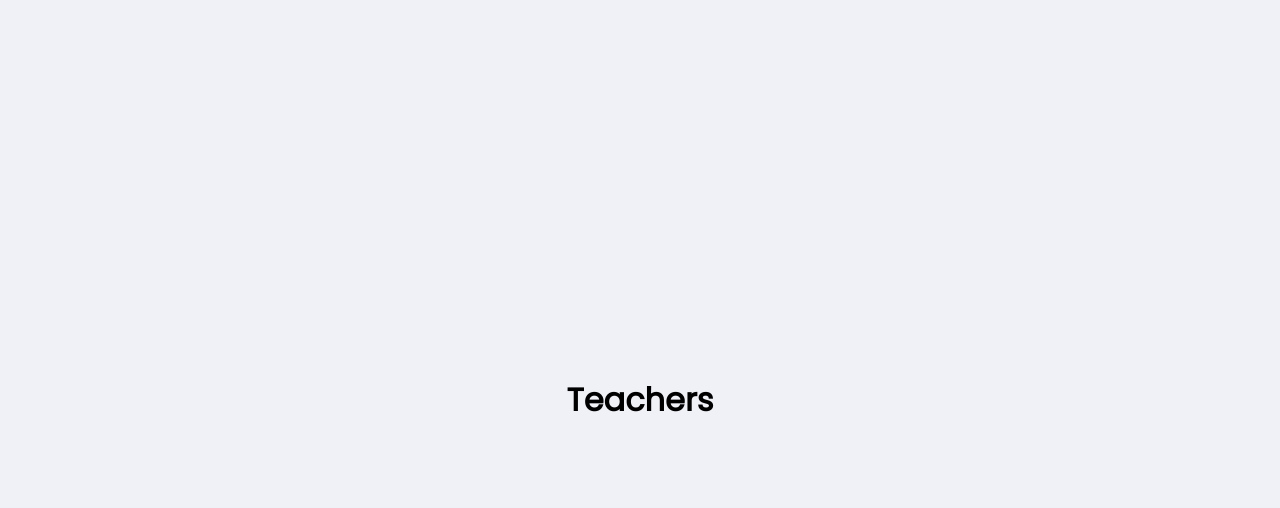
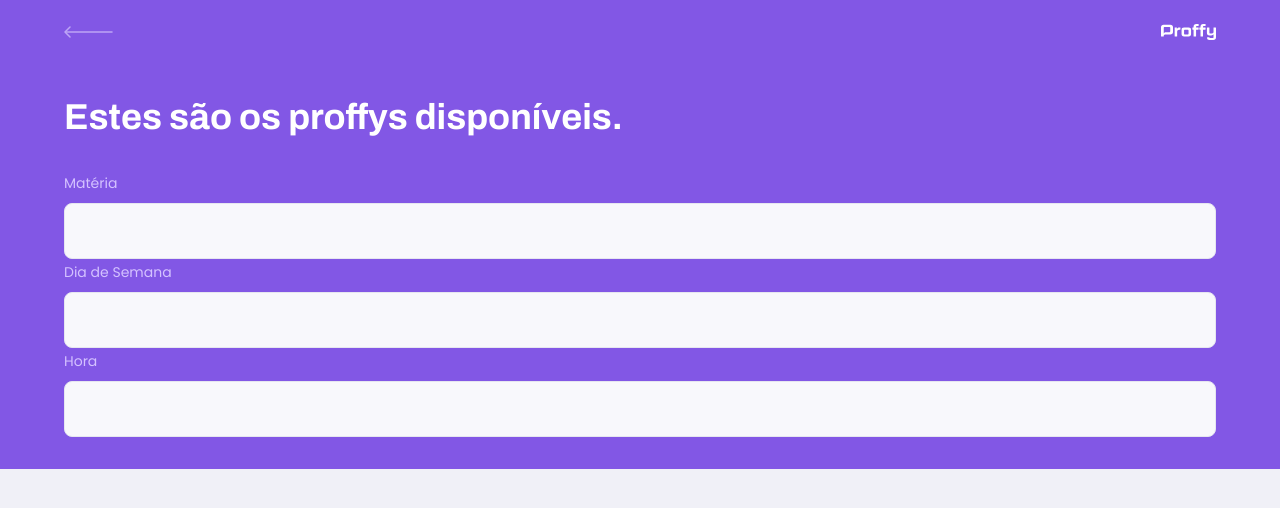
Before and after one commit to DIGOARTHUR/Proffy, a React (Create React App) app: page /Proffy---Platafoma-de-Aulas/study in a window 1280 px wide. Shown: the top 508 px of the page. Built offline with nearby package versions, Linux system fonts and the light colour scheme.

Commit message:
add Pages {TeacherForm / TeacherList}

```diff
--- /dev/null
+++ b/src/components/PageHeader/index.tsx
@@ -0,0 +1,27 @@
+import React from 'react'
+import backIcon from '../../assets/images/icons/back.svg'
+import logoImg from '../../assets/images/logo.svg'
+import { Link } from 'react-router-dom'
+
+interface PageHeaderProps{
+    title:string;
+    children?: React.ReactNode;
+}
+
+export function PageHeader (props:PageHeaderProps){
+    return(
+        <header className="page-header">
+        <div className="top-bar-container">
+            <Link to='/Proffy---Platafoma-de-Aulas'>
+                <img src={backIcon} alt='Volta'></img>
+            </Link>
+            <img src={logoImg} alt='Proffy'></img>
+        </div>
+
+        <div className="header-content">
+            <strong>{props.title}</strong>
+            {props.children}
+        </div>
+    </header>
+    )
+}
--- a/src/pages/Landing/index.tsx
+++ b/src/pages/Landing/index.tsx
@@ -26,11 +26,11 @@
                     alt="Plataformas de estudos" className="hero-image"
                 />
                 <div className="buttons-container">
-                    <Link to="/study" className="study">
+                    <Link to="/Proffy---Platafoma-de-Aulas/study" className="study">
                         <img src={studyIcon} alt='Estudar' />
                         Estudar
                     </Link>
-                    <Link to="/give-classes" className="give-classes">
+                    <Link to="/Proffy---Platafoma-de-Aulas/give-classes" className="give-classes">
                         <img src={giveClassesIcon} alt='Estudar' />
                         Dar Aulas
                     </Link>
--- a/src/pages/TeacherForm/index.tsx
+++ b/src/pages/TeacherForm/index.tsx
@@ -1,11 +1,13 @@
 import React from 'react'
+import { PageHeader } from '../../components/PageHeader'
 
 export function TeacherForm (){
     return(
         <>
-        <h1>
-            Teacher Form
-        </h1>
+         <div id="page-teacher-form">
+        <PageHeader title="Que incrivel que você quer dar aulas"/>
+
+        </div>
         </>
     )
 }
--- a/src/pages/TeacherList/index.tsx
+++ b/src/pages/TeacherList/index.tsx
@@ -1,7 +1,30 @@
 import React from 'react'
+import { PageHeader } from '../../components/PageHeader'
+import './style.css'
 
-export function TeacherList(){
-    return(
-        <h1>Teachers</h1>
+export function TeacherList() {
+    return (
+        <div id="page-teacher-list">
+        <PageHeader title=" Estes são os proffys disponíveis.">
+            <form action="" id="search-teachers">
+            <div className="input-block">
+                <label htmlFor="subject">Matéria</label>
+                <input type="text" id="subject" />
+            </div>
+
+            <div className="input-block">
+                <label htmlFor="subject">Dia de Semana</label>
+                <input type="text" id="week_day" />
+            </div>
+
+            <div className="input-block">
+                <label htmlFor="subject">Hora</label>
+                <input type="text" id="Time" />
+            </div>
+
+            </form>
+        </PageHeader>
+
+        </div>
     )
 }
--- /dev/null
+++ b/src/pages/TeacherList/style.css
@@ -0,0 +1,88 @@
+#page-teacher-list{
+    width: 100vw;
+    height: 100vh;
+}
+
+.page-header{
+    display: flex;
+    flex-direction: column;
+    background-color: var(--color-primary);
+}
+
+.page-header .top-bar-container{
+    width: 90%;
+    margin: 0 auto; /* -top bottom- -right left-  -*/
+    display: flex;
+    justify-content: space-between; /*Espaçamentos entre dois elemnto - left <-> right*/
+    align-items: center;
+    color: var( --color-text-in-primary);
+    padding: 1.6rem 0;
+
+}
+
+.page-header .top-bar-container > a {
+   height: 3.2rem;
+   transition: opacity 0.2s;
+}
+
+.page-header .top-bar-container > a:hover {
+    opacity: 0.6;
+ }
+
+
+
+.page-header .top-bar-container > img {
+    height: 1.6rem;
+}
+
+.page-header .header-content{
+    width: 90%;
+    position: relative;
+    margin: 3.2rem auto;
+}
+.page-header .header-content strong{
+    font: 700 3.6rem Archivo;
+    line-height: 4.2rem;
+    color:var(--color-title-in-primary)
+}
+
+#search-teachers{
+    margin-top: 3.2rem;
+}
+
+#search-teachers label{
+    color: var(--color-text-in-primary)
+}
+#search-teachers .input-block{
+   position: relative;
+
+}
+
+#search-teachers .input-block label{
+    font-size: 1.4rem;
+
+ }
+
+ #search-teachers .input-block input{
+    width: 100%;
+    height: 5.6rem;
+    margin-top: 0.8rem;
+    border-radius: 0.8rem;
+    background: var(--color-input-background);
+    border: 1px solid var(--color-line-in-white);
+    outline:0;
+    padding: 0 1.6rem;
+    font:1.6rem Archivo;
+ }
+
+
+ #search-teachers .input-block:focus-within::after{
+    width: calc(100% - 3.2rem);
+    height: 2px;
+    content: '';
+    background: var(--color-primary-light);
+    position: absolute;
+    left: 1.6rem;
+    right:1.6rem;
+    bottom: 0;
+; }
```
Also changed, not shown: src/components/PageHeader/sytle.css (added).
